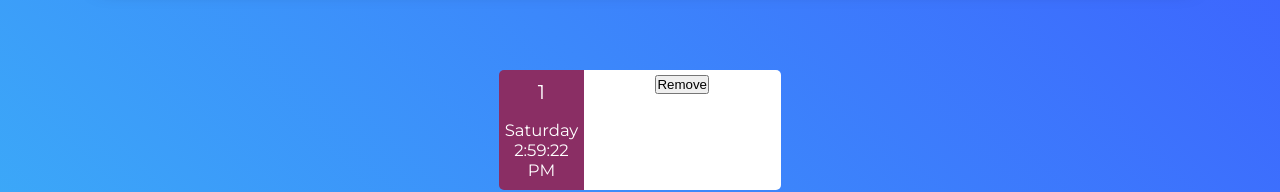
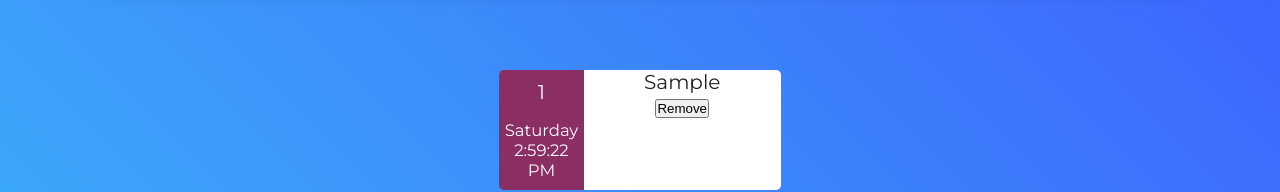
Before and after one commit to dragosbus/todo-react, a React (Create React App) app: page / in a window 1280 px wide. Both pictures are taken after typing "Sample" into the empty fields and a click on the input 640 px from the left and 254 px from the top of the page. Shown: the part 290-482 px from the top of the page. Built offline with nearby package versions, Linux system fonts and the light colour scheme.

Commit message:
BUG SOLVED:the name of the task should be the value of the input and not the input object

```diff
--- a/src/App.js
+++ b/src/App.js
@@ -20,7 +20,7 @@ class App extends Component {
   addTask(name) {
     let newTask = {
       id:this.state.id,
-      name: name,
+      text: name,
       date: {
         day: weekDays[new Date().getDay()],
         moment: new Date().toLocaleTimeString()
@@ -32,6 +32,7 @@ class App extends Component {
         id: prevState.id+1
       }
     });
+    console.log(this.state.tasks)
   }
 
   removeTask(e) {
--- a/src/components/Form.js
+++ b/src/components/Form.js
@@ -5,7 +5,7 @@ export class Form extends Component {
 
     addTask(e) {
         e.preventDefault();
-        this.props.addTask(this._taskValue);
+        this.props.addTask(this._taskValue.value);
     }
 
     render() {
--- a/src/components/Task.js
+++ b/src/components/Task.js
@@ -1,4 +1,4 @@
-import React, { Component } from 'react';
+import React from 'react';
 
 export const Task = props =>{
     return (
@@ -11,7 +11,7 @@ export const Task = props =>{
                 </div>
             </div>
             <div className="task-name">
-                <p>{props.name}</p>
+                <p>{props.text}</p>
                 <button onClick={props.removeTask}>Remove</button>
             </div>
         </li>
--- a/src/components/Tasks.js
+++ b/src/components/Tasks.js
@@ -1,11 +1,11 @@
-import React, { Component } from 'react';
+import React from 'react';
 import { Task } from './Task';
 
 
 export const Tasks = props =>{
     return(
         <ul className="tasks">
-            {props.items.map((task, i) => <Task key={i} id={task.id} name={task.text} date={task.date} removeTask={props.removeTask}/>)}
+            {props.items.map((task, i) => <Task key={i} id={task.id} text={task.text} date={task.date} removeTask={props.removeTask}/>)}
         </ul>
     );
 };
```
